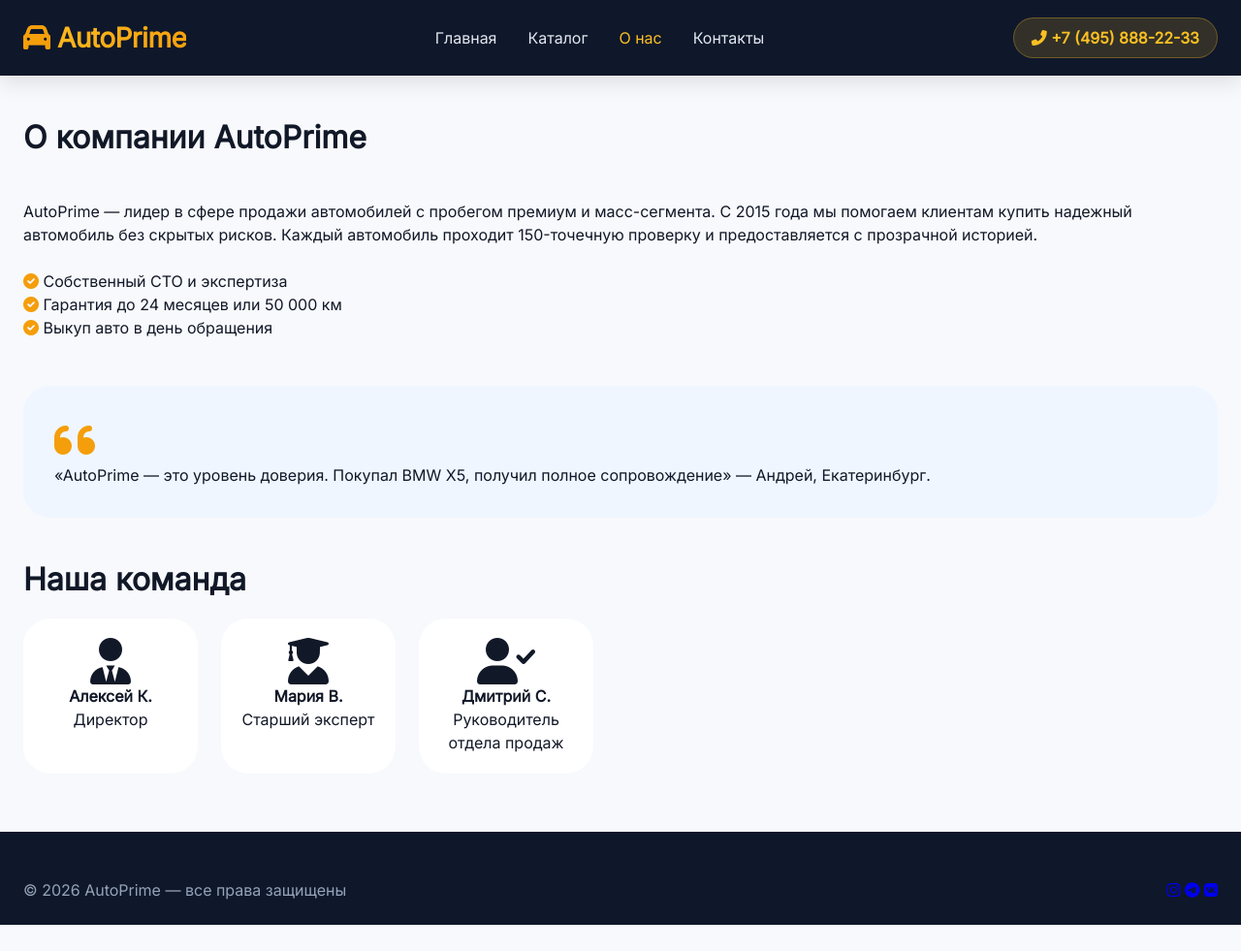
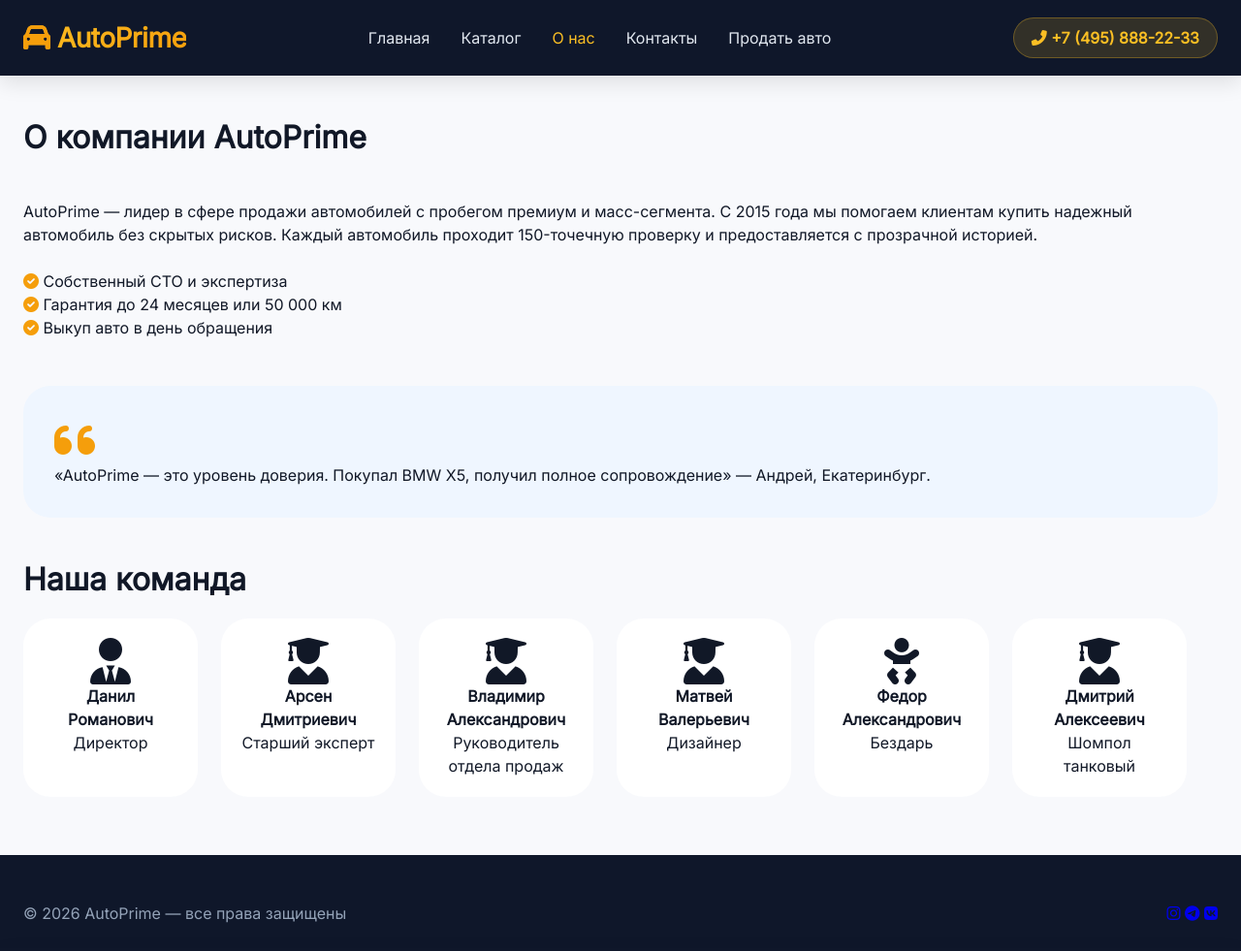
Before and after one commit to AnIlinVi/auto, a plain HTML site: page aboutUs.html in a window 1280 px wide. Shown: the top 981 px of the page at 97% size. Before the commit the page ends 954 px from the top, so only its background shows below. Drawn offline with Linux system fonts and the light colour scheme.

Commit message:
Update aboutUs.html

```diff
--- a/aboutUs.html
+++ b/aboutUs.html
@@ -4,7 +4,77 @@
     <meta charset="UTF-8">
     <meta name="viewport" content="width=device-width, initial-scale=1.0">
     <title>О компании | AutoPrime</title>
+    <link rel="stylesheet" href="styles.css"><!DOCTYPE html>
+<html lang="ru">
+<head>
+    <meta charset="UTF-8">
+    <meta name="viewport" content="width=device-width, initial-scale=1.0">
+    <title>О компании | AutoPrime</title>
     <link rel="stylesheet" href="styles.css">
+    <link rel="stylesheet" href="adaptation.css">
+    <link href="https://fonts.googleapis.com/css2?family=Inter:opsz,wght@14..32,300;400;500;600;700;800&display=swap" rel="stylesheet">
+    <link rel="stylesheet" href="https://cdnjs.cloudflare.com/ajax/libs/font-awesome/6.0.0-beta3/css/all.min.css">
+</head>
+<body>
+    <header class="header">
+        <div class="container">
+            <div class="navbar">
+                <div class="logo"><i class="fas fa-car"></i> AutoPrime</div>
+                <ul class="nav-links">
+                    <li><a href="index.html">Главная</a></li>
+                    <li><a href="catalog.html">Каталог</a></li>
+                    <li><a href="aboutUs.html" class="active">О нас</a></li>
+                    <li><a href="contact.html">Контакты</a></li>
+                    <li><a href="sell.html">Продать авто</a></li>
+                </ul>
+                <div class="contact-phone"><i class="fas fa-phone-alt"></i> +7 (495) 888-22-33</div>
+            </div>
+        </div>
+    </header>
+
+    <main>
+        <div class="container">
+            <div class="section-title">О компании AutoPrime</div>
+            <div class="about-grid">
+                <div>
+                    <p>AutoPrime — лидер в сфере продажи автомобилей с пробегом премиум и масс-сегмента. С 2015 года мы помогаем клиентам купить надежный автомобиль без скрытых рисков. Каждый автомобиль проходит 150-точечную проверку и предоставляется с прозрачной историей.</p>
+                    <br>
+                    <p><i class="fas fa-check-circle" style="color:#F59E0B;"></i>  Собственный СТО и экспертиза</p>
+                    <p><i class="fas fa-check-circle" style="color:#F59E0B;"></i>  Гарантия до 24 месяцев или 50 000 км</p>
+                    <p><i class="fas fa-check-circle" style="color:#F59E0B;"></i>  Выкуп авто в день обращения</p>
+                </div>
+                <div class="quote-block">
+                    <i class="fas fa-quote-left" style="font-size:48px; color:#F59E0B;"></i>
+                    <p>«AutoPrime — это уровень доверия. Покупал BMW X5, получил полное сопровождение» — Андрей, Екатеринбург.</p>
+                </div>
+            </div>
+
+            <div class="section-title">Наша команда</div>
+            <div class="team-grid">
+                <div class="team-card"><i class="fas fa-user-tie fa-3x"></i><h4>Данил Романович</h4><p>Директор</p></div>
+                <div class="team-card"><i class="fas fa-user-graduate fa-3x"></i><h4>Арсен Дмитриевич</h4><p>Старший эксперт</p></div>
+                <div class="team-card"><i class="fas fa-user-graduate fa-3x"></i><h4>Владимир Александрович</h4><p>Руководитель отдела продаж</p></div>
+                <div class="team-card"><i class="fas fa-user-graduate fa-3x"></i><h4> Матвей Валерьевич</h4><p>Дизайнер</p></div>
+                <div class="team-card"><i class="fa-solid fa-baby fa-3x"></i><h4>Федор Александрович</h4><p>Бездарь</p></div>
+                <div class="team-card"><i class="fas fa-user-graduate fa-3x"></i><h4>Дмитрий Алексеевич</h4><p>Шомпол танковый</p></div>
+            </div>
+        </div>
+    </main>
+
+    <footer>
+        <div class="container">
+            <div class="footer-flex">
+                <div>© 2026 AutoPrime — все права защищены</div>
+                <div><a href="http://vk.com" target="_blank"><i class="fab fa-instagram"></i></a> <a
+                        href="https://vk.com" target="_blank"><i class="fab fa-telegram"></i></a> <a
+                        href="http://vk.com" target="_blank"><i class="fab fa-vk"></i></a></div>
+            </div>
+        </div>
+    </footer>
+
+    <script src="script.js"></script>
+</body>
+</html>
     <link rel="stylesheet" href="adaptation.css">
     <link href="https://fonts.googleapis.com/css2?family=Inter:opsz,wght@14..32,300;400;500;600;700;800&display=swap" rel="stylesheet">
     <link rel="stylesheet" href="https://cdnjs.cloudflare.com/ajax/libs/font-awesome/6.0.0-beta3/css/all.min.css">
```
